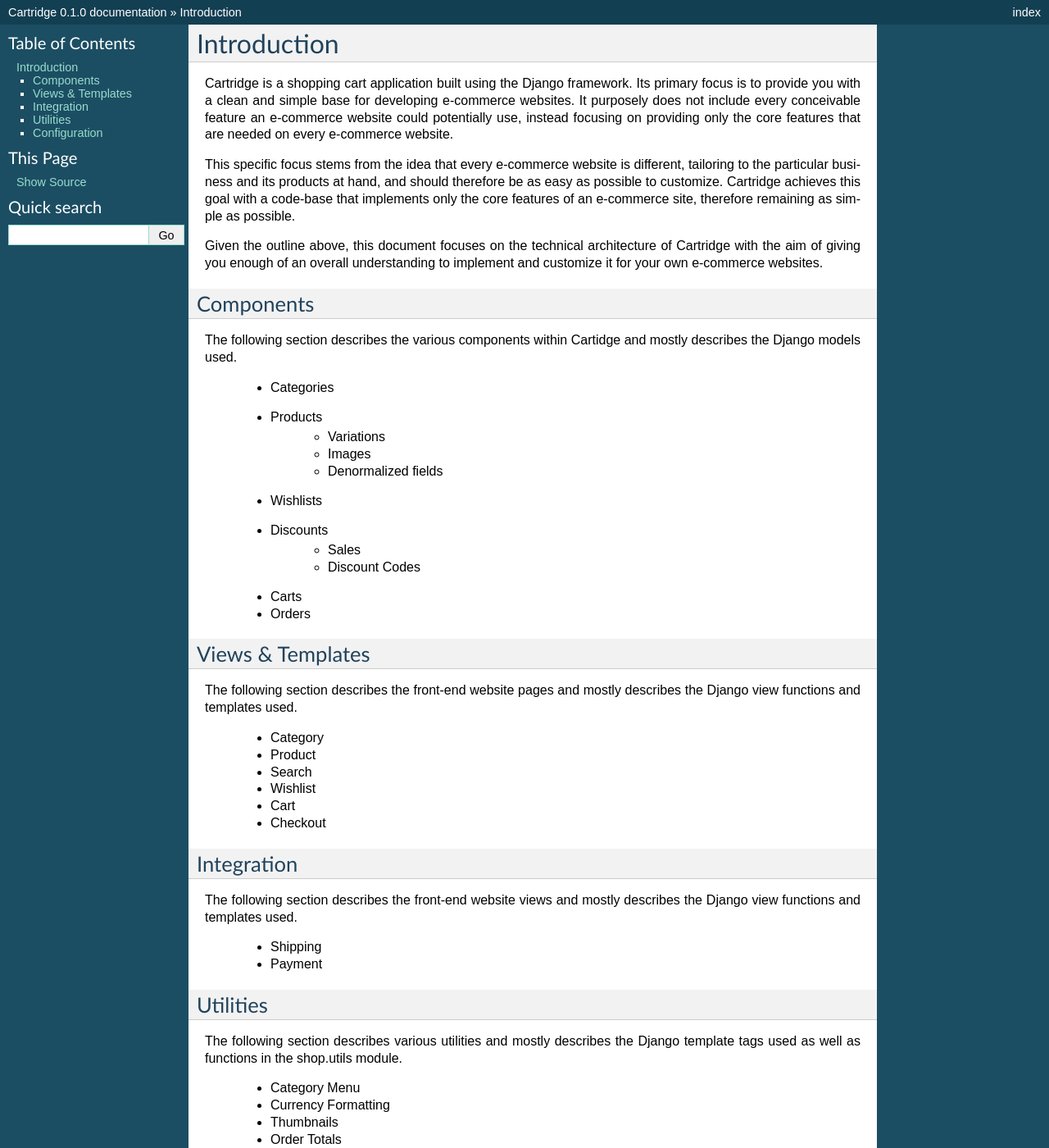
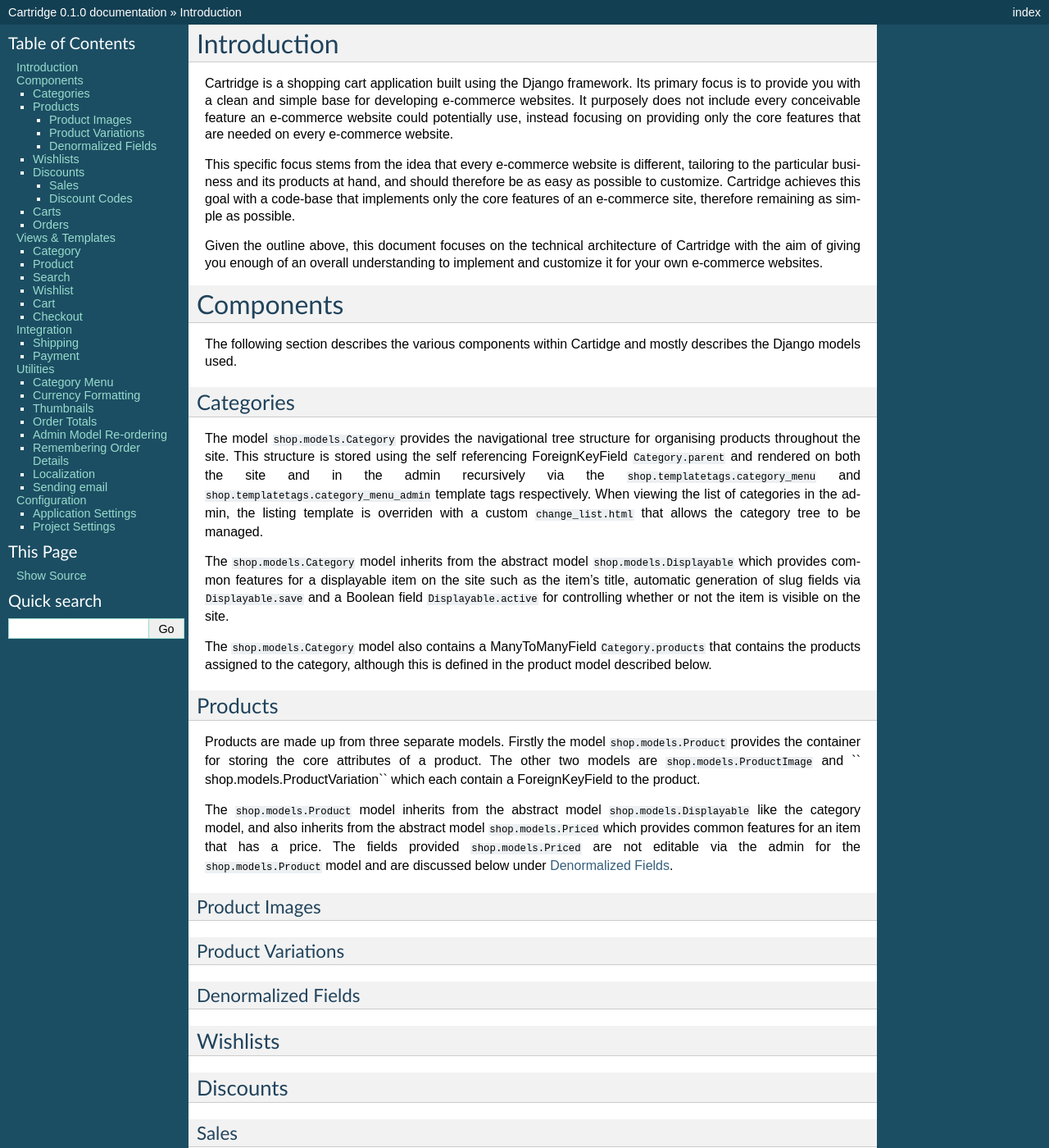
Before and after one commit to stephenmcd/cartridge, a Sphinx documentation site: the page built from docs/index.rst, in a window 1280 px wide and 1400 px high. Shown: the whole window at 82% size. Built offline with Sphinx 7.4.7, drawn with Linux system fonts in a browser that asks for light colours.

Commit message:
added initial category/product docs

```diff
--- a/docs/index.rst
+++ b/docs/index.rst
@@ -1,3 +1,4 @@
+============
 Introduction
 ============
 
@@ -7,61 +8,131 @@ This specific focus stems from the idea that every e-commerce website is differe
 
 Given the outline above, this document focuses on the technical architecture of Cartridge with the aim of giving you enough of an overall understanding to implement and customize it for your own e-commerce websites.
 
+==========
 Components
-----------
+==========
 
 The following section describes the various components within Cartidge and mostly describes the Django models used.
 
-    * Categories
-    * Products
-        * Variations
-        * Images
-        * Denormalized fields
-    * Wishlists
-    * Discounts
-        * Sales
-        * Discount Codes
-    * Carts
-    * Orders
+Categories
+----------
 
+The model ``shop.models.Category`` provides the navigational tree structure for organising products throughout the site. This structure is stored using the self referencing ForeignKeyField ``Category.parent`` and rendered on both the site and in the admin recursively via the ``shop.templatetags.category_menu`` and  ``shop.templatetags.category_menu_admin`` template tags respectively. When viewing the list of categories in the admin, the listing template is overriden with a custom ``change_list.html`` that allows the category tree to be managed.
+
+The ``shop.models.Category`` model inherits from the abstract model ``shop.models.Displayable`` which provides common features for a displayable item on the site such as the item's title, automatic generation of slug fields via ``Displayable.save`` and a Boolean field ``Displayable.active`` for controlling whether or not the item is visible on the site.
+
+The ``shop.models.Category`` model also contains a ManyToManyField ``Category.products`` that contains the products assigned to the category,  although this is defined in the product model described below.
+
+Products
+--------
+
+Products are made up from three separate models. Firstly the model ``shop.models.Product`` provides the container for storing the core attributes of a product. The other two models are ``shop.models.ProductImage`` and `` shop.models.ProductVariation`` which each contain a ForeignKeyField to the product.
+
+The ``shop.models.Product`` model inherits from the abstract model ``shop.models.Displayable`` like the category model, and also inherits from the abstract model ``shop.models.Priced`` which provides common features for an item that has a price. The fields provided ``shop.models.Priced`` are not editable via the admin for the ``shop.models.Product`` model and are discussed below under :ref:`ref-denormalized-fields`.
+
+Product Images
+^^^^^^^^^^^^^^
+
+Product Variations
+^^^^^^^^^^^^^^^^^^
+
+.. _ref-denormalized-fields:
+
+Denormalized Fields
+^^^^^^^^^^^^^^^^^^^
+
+Wishlists
+---------
+
+Discounts
+---------
+
+Sales
+^^^^^
+
+Discount Codes
+^^^^^^^^^^^^^^
+
+Carts
+-----
+
+Orders
+------
+
+=================
 Views & Templates
------------------
+=================
 
 The following section describes the front-end website pages and mostly describes the Django view functions and templates used.
 
-    * Category
-    * Product
-    * Search
-    * Wishlist
-    * Cart
-    * Checkout
+Category
+--------
 
+Product
+-------
+
+Search
+------
+
+Wishlist
+--------
+
+Cart
+----
+
+Checkout
+--------
+
+===========
 Integration
------------
+===========
 
 The following section describes the front-end website views and mostly describes the Django view functions and templates used.
 
-    * Shipping
-    * Payment
+Shipping
+--------
 
+Payment
+-------
+
+=========
 Utilities
----------
+=========
 
 The following section describes various utilities and mostly describes the Django template tags used as well as functions in the shop.utils module.
 
-    * Category Menu
-    * Currency Formatting
-    * Thumbnails
-    * Order Totals
-    * Admin Model Re-ordering
-    * Remembering Order Details
-    * Localization
-    * Sending email
+Category Menu
+-------------
 
+Currency Formatting
+-------------------
+
+Thumbnails
+----------
+
+Order Totals
+------------
+
+Admin Model Re-ordering
+-----------------------
+
+Remembering Order Details
+-------------------------
+
+Localization
+------------
+
+Sending email
+-------------
+
+=============
 Configuration
--------------
+=============
 
 The following section lists each of the settings that can be specified for configuring the Cartridge application. All settings are contained in shop.settings with applicable defaults and can mostly be overriden in your project's settings module using the convention SHOP_SETTING_NAME.
 
-    * Application Settings
-    * Project Settings
+Application Settings
+--------------------
+
+Project Settings
+----------------
```
